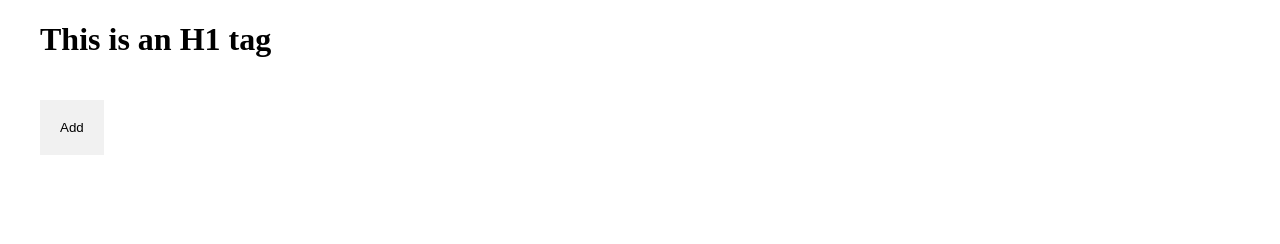
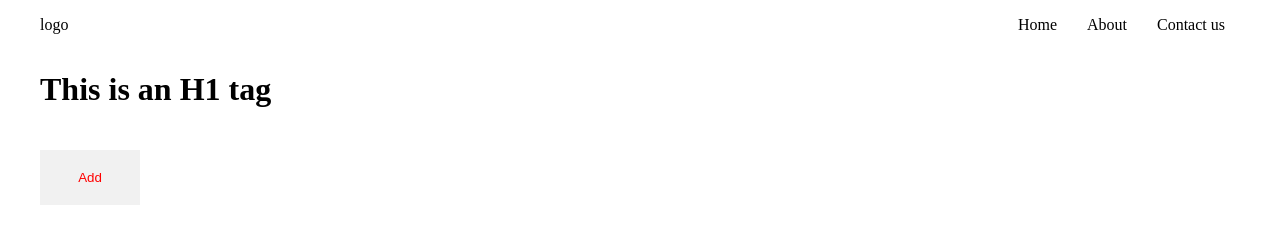
Before and after one commit to ojewaletope/dev-ish, a plain HTML site: page index.html in a window 1280 px wide. Drawn offline with Linux system fonts and the light colour scheme.

Commit message:
feat: added navigation bar and color to the button

```diff
--- a/index.html
+++ b/index.html
@@ -9,6 +9,18 @@
   </head>
   <body>
     <main>
+      <nav>
+        <div class="container">
+          <div class="nav-flex">
+            <p>logo</p>
+            <div>
+              <a href="" class="nav-link">Home</a
+              ><a href="" class="nav-link">About</a
+              ><a href="" class="nav-link">Contact us</a>
+            </div>
+          </div>
+        </div>
+      </nav>
       <div class="container">
         <h1>This is an H1 tag</h1>
         <button class="add">Add</button>
--- a/styles.css
+++ b/styles.css
@@ -9,10 +9,23 @@ body {
   margin: 0 auto;
 }
 
-
-.add{
+.add {
   background-color: #f1f1f1;
   padding: 20px;
   margin: 20px 0;
   border: none;
+  color: red;
+  width: 100px;
 }
+
+.nav-flex {
+  display: flex;
+  justify-content: space-between;
+  align-items: center;
+}
+
+.nav-link {
+  text-decoration: none;
+  margin: 15px;
+  color: black;
+}
```
